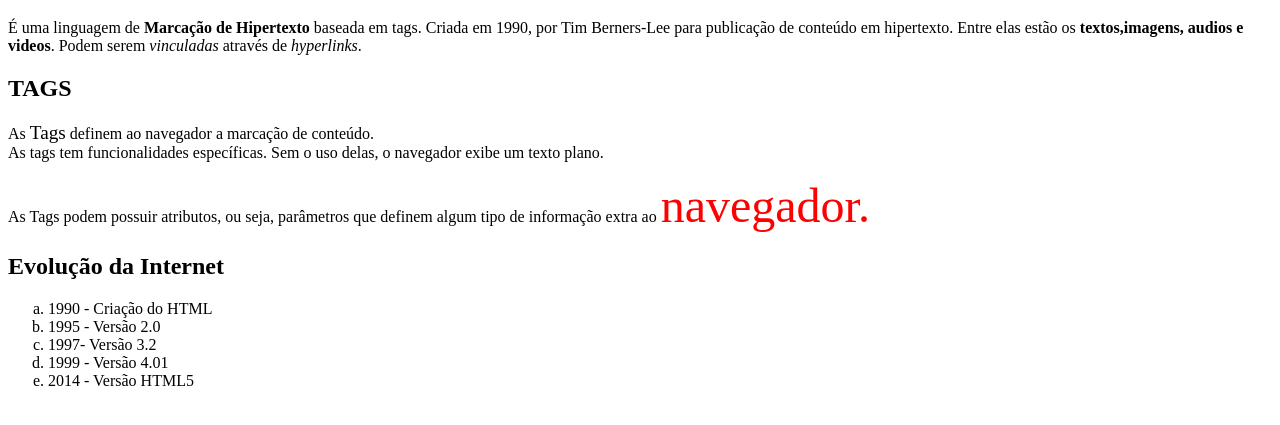
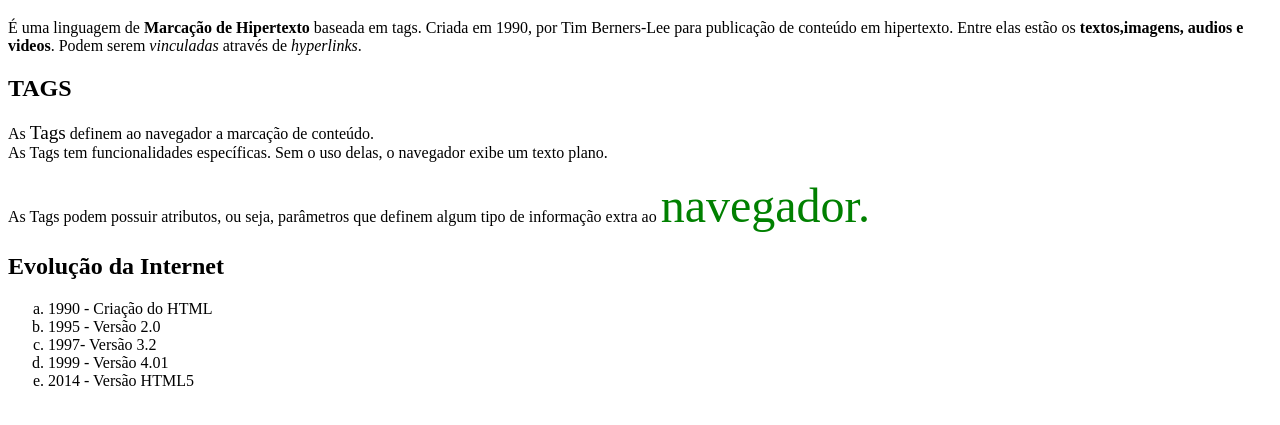
Before and after one commit to BrunaGalvao/primeiro-site, a plain HTML site: page index.html in a window 1280 px wide. Shown: the part 61-486 px from the top of the page. Drawn offline with Linux system fonts and the light colour scheme.

Commit message:
Update index.html

```diff
--- a/index.html
+++ b/index.html
@@ -10,7 +10,7 @@
     <h1>HTML</h1>
     <p>É uma linguagem de <b>Marcação de Hipertexto</b> baseada em tags. Criada em 1990, por Tim Berners-Lee para publicação de conteúdo em hipertexto. Entre elas estão os <strong>textos,imagens, audios e videos</strong>. Podem serem <i>vinculadas</i> através de <em>hyperlinks</em>.</p>
     <h2>TAGS</h2>
-    <p>As <big>Tags</big> definem ao navegador a marcação de conteúdo.<br> As tags tem funcionalidades específicas. Sem o uso delas, o navegador exibe um texto plano.</p> <p>As Tags podem possuir atributos, ou seja, parâmetros que definem algum tipo de informação extra ao <font color="red" size="14">navegador.</font></p>
+    <p>As <big>Tags</big> definem ao navegador a marcação de conteúdo.<br> As Tags tem funcionalidades específicas. Sem o uso delas, o navegador exibe um texto plano.</p> <p>As Tags podem possuir atributos, ou seja, parâmetros que definem algum tipo de informação extra ao <font color="green" size="14">navegador.</font></p>
 
 
     <h2>Evolução da Internet</h2>
```
